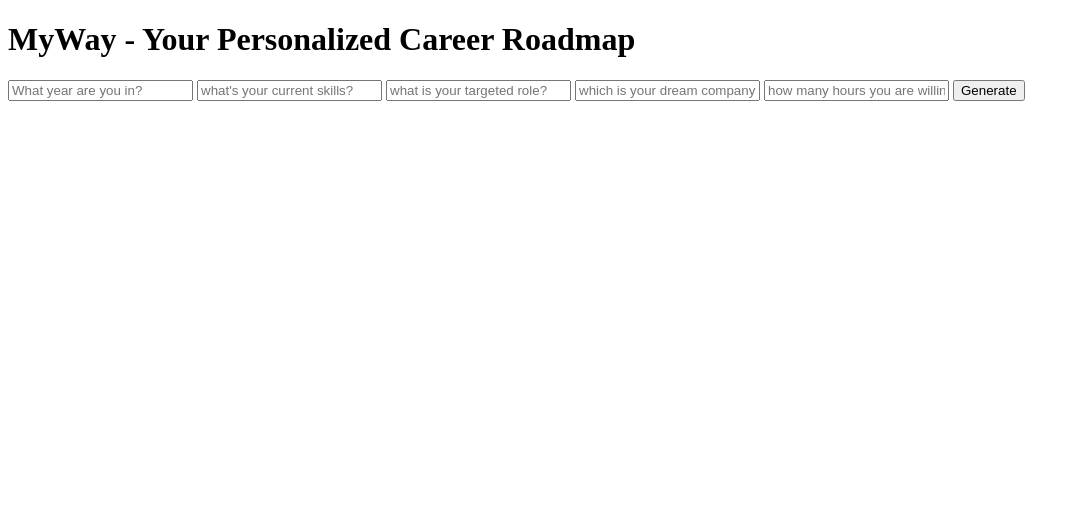
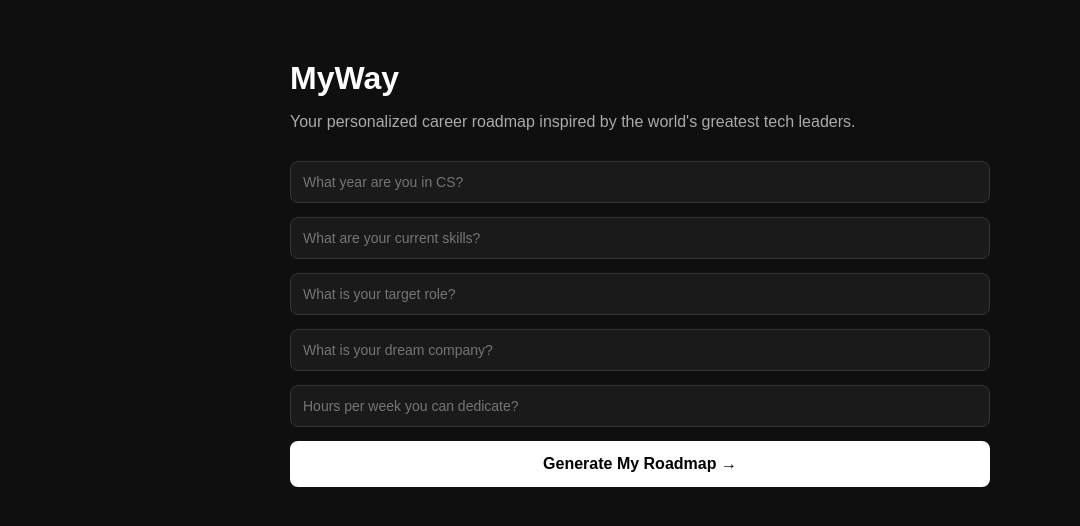
Before and after one commit to hettrivedi18/MyWay, a Flask app: page / in a window 1280 px wide. Shown: the top 526 px of the page, without its empty margins (0-1080 px from the left). Run offline with Flask 3, Linux system fonts and the light colour scheme.

Commit message:
dark UI styling

```diff
--- a/templates/index.html
+++ b/templates/index.html
@@ -2,20 +2,60 @@
 <html>
 <head>
     <title>MyWay</title>
+    <style>
+        body {
+            font-family: Arial, sans-serif;
+            max-width: 700px;
+            margin: 60px auto;
+            background: #0f0f0f;
+            color: #ffffff;
+            padding: 0 20px;
+        }
+        h1 {
+            font-size: 2rem;
+            margin-bottom: 8px;
+        }
+        p {
+            color: #aaaaaa;
+            margin-bottom: 30px;
+        }
+        input {
+            width: 100%;
+            padding: 12px;
+            margin-bottom: 14px;
+            border-radius: 8px;
+            border: 1px solid #333;
+            background: #1a1a1a;
+            color: #ffffff;
+            font-size: 14px;
+            box-sizing: border-box;
+        }
+        button {
+            width: 100%;
+            padding: 14px;
+            background: #ffffff;
+            color: #000000;
+            border: none;
+            border-radius: 8px;
+            font-size: 16px;
+            font-weight: bold;
+            cursor: pointer;
+        }
+        button:hover {
+            background: #dddddd;
+        }
+    </style>
 </head>
 <body>
-    <h1>MyWay - Your Personalized Career Roadmap</h1>
-
-
+    <h1>MyWay</h1>
+    <p>Your personalized career roadmap inspired by the world's greatest tech leaders.</p>
     <form method="POST" action="/generate">
-
-        <input type="text" name="year" placeholder="What year are you in?">
-        <input type="text" name="skills" placeholder="what's your current skills?">
-        <input type="text" name="targeted_role" placeholder="what is your targeted role?">
-        <input type="text" name="dream_company" placeholder="which is your dream company?">
-        <input type="text" name="hours_commitment" placeholder="how many hours you are willing to dedicate?">
-
-        <button type="submit">Generate</button>
+        <input type="text" name="year" placeholder="What year are you in CS?" required>
+        <input type="text" name="skills" placeholder="What are your current skills?" required>
+        <input type="text" name="targeted_role" placeholder="What is your target role?" required>
+        <input type="text" name="dream_company" placeholder="What is your dream company?" required>
+        <input type="text" name="hours_commitment" placeholder="Hours per week you can dedicate?" required>
+        <button type="submit">Generate My Roadmap →</button>
     </form>
 </body>
 </html>
```
Also changed, not shown: templates/result.html (+37 -4 lines).
